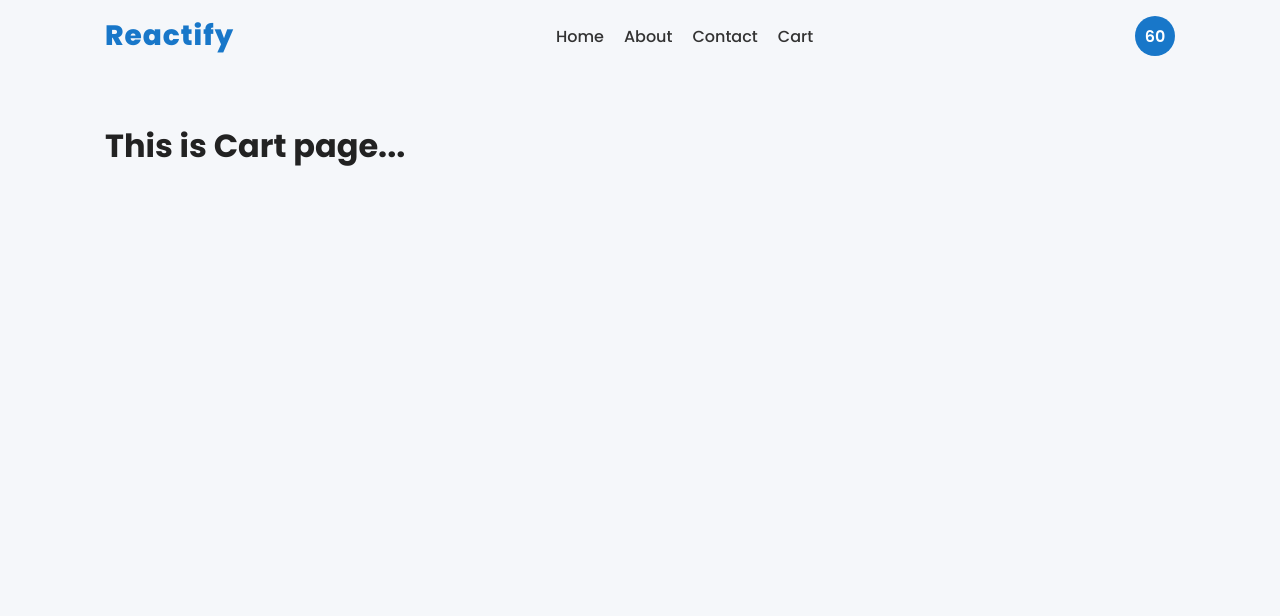
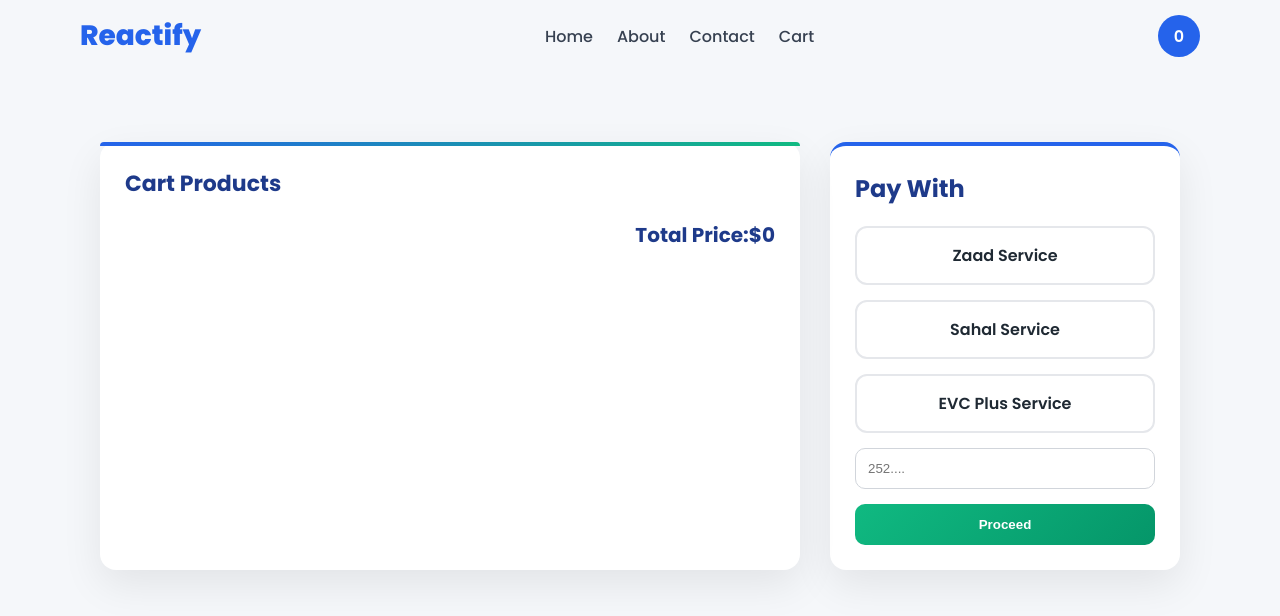
Before and after one commit to cabdalatokio-droid/Shopping_Cart, a React (Create React App) app: page /cart in a window 1280 px wide. Shown: the top 616 px of the page. Built offline with nearby package versions, Linux system fonts and the light colour scheme.

Commit message:
developing

```diff
--- a/src/ShopContext.js
+++ b/src/ShopContext.js
@@ -1,5 +1,5 @@
 // ShopContext.js
-import { createContext, useContext, useReducer } from "react";
+import { createContext, useContext, useMemo, useReducer } from "react";
 import ShopReducer, { initialState } from "./ShopReducer";
 // import { type } from "@testing-library/user-event/dist/type";
 
@@ -24,11 +24,24 @@ export const ShopProvider = ({ children }) => {
         payload:productId,
       })
     };
+    // const calculateTotal=(products)=>{
+    // let total=0;
+    // products.forEach(e=>{
+    //   total+=e.price;
+    // });
+    // dispatch({
+    //   type:"CALCULATE_TOTAL_PRICE",
+    //   payload:total
+    // })
+    // }
 
+    const total = useMemo(() => {
+  return state.products.reduce((acc, item) => acc + item.price, 0);
+}, [state.products]);
 
   const values = {
     products: state.products,
-    total: state.total,
+    total,
     AddToCart,
     DeleteProduct
   };
--- a/src/ShopReducer.js
+++ b/src/ShopReducer.js
@@ -20,6 +20,11 @@ const ShopReducer = (state, action) => {
       (product) => product.id !== payload
     ),
   };
+  case"CALCULATE_TOTAL_PRICE":
+  return {
+    ...state,
+    total:payload,
+  };
 
     default:
       return state;
--- /dev/null
+++ b/src/components/CartProducts.jsx
@@ -0,0 +1,29 @@
+import useShop from "../ShopContext"
+
+const CartProduct=()=>{
+  const{products,total,DeleteProduct}=useShop();
+  return(
+    <div className="cart-products">
+      <h2>Cart Products</h2>
+      {products.map((product)=>(
+        <div className="cart-product">
+          <div className="cart-title-img">
+            <img src={product.urlImage} alt="" />
+            <span>{product.name}</span>
+          </div>
+          <h5>${product.price}</h5>
+          <button className="delete" onClick={()=>  DeleteProduct(product.id)}>Delete
+
+          </button>
+
+        </div>
+      ))}
+      <div className="total-price">
+       Total Price:${total}
+        {console.log(products)}
+      </div>
+
+    </div>
+  );
+}
+export default CartProduct;
--- a/src/components/Header.jsx
+++ b/src/components/Header.jsx
@@ -1,7 +1,9 @@
 import { Link } from "react-router-dom";
 import "../style.css";
+import useShop from "../ShopContext";
 
-const Header=({cart,setCart})=>{
+const Header=()=>{
+  const{products}=useShop();
   return (
     <div className="menu">
       <Link to="/" className="logo">Reactify</Link>
@@ -14,7 +16,7 @@ const Header=({cart,setCart})=>{
 
       </div>
       <Link to="/cart">
-        <span className="cart">{cart}</span>
+        <span className="cart">{products.length}</span>
       </Link>
     </div>
   )
--- a/src/components/Products.jsx
+++ b/src/components/Products.jsx
@@ -46,7 +46,7 @@ const Products=()=>{
       <div className="grid">
     {products.map((product)=>(
 
-     <Product  product={product}/>
+     <Product key={product.id}  product={product}/>
 
 
   ))}
--- /dev/null
+++ b/src/components/payment.jsx
@@ -0,0 +1,59 @@
+import { useState } from "react";
+
+const Payment = () => {
+  const initialPayment = {
+    evc: false,
+    zaad: false,
+    sahal: false,
+  };
+
+  const [payment, setPaymentMethod] = useState(initialPayment);
+
+  return (
+    <div className="payment-container">
+      <h2>Pay With</h2>
+
+      <div className="payments-cards">
+        <div
+          className={`payment-card ${payment.zaad ? "selected" : ""}`}
+          onClick={() =>
+            setPaymentMethod({ ...initialPayment, zaad: true })
+          }
+        >
+          Zaad Service
+        </div>
+
+        <div
+          className={`payment-card ${payment.sahal ? "selected" : ""}`}
+          onClick={() =>
+            setPaymentMethod({ ...initialPayment, sahal: true })
+          }
+        >
+          Sahal Service
+        </div>
+
+        <div
+          className={`payment-card ${payment.evc ? "selected" : ""}`}
+          onClick={() =>
+            setPaymentMethod({ ...initialPayment, evc: true })
+          }
+        >
+          EVC Plus Service
+        </div>
+      </div>
+
+      <form>
+        <input
+          type="text"
+          className="form-control"
+          placeholder="252...."
+        />
+        <button type="submit" className="btn-proceed">
+          Proceed
+        </button>
+      </form>
+    </div>
+  );
+};
+
+export default Payment;
--- a/src/pages/cart.js
+++ b/src/pages/cart.js
@@ -1,6 +1,12 @@
-const Cart=({setCart})=>{
-   setCart(60);
-  return <h1>This is Cart page...</h1>
+import CartProduct from "../components/CartProducts";
+import Payment from "../components/payment";
 
+const Cart=()=>{
+  return(
+    <div className="cart-container">
+     <CartProduct/>
+     <Payment/>
+    </div>
+  )
 }
 export default Cart;
--- a/src/style.css
+++ b/src/style.css
@@ -1,15 +1,17 @@
 @import url('https://fonts.googleapis.com/css2?family=Poppins:wght@300;400;500;600;700;800&display=swap');
 
+/* ----------- RESET ----------- */
 * {
   margin: 0;
   padding: 0;
   box-sizing: border-box;
 }
 
+/* ----------- BODY ----------- */
 body {
   font-family: "Poppins", sans-serif;
-  background-color: #f5f7fa;
-  color: #222;
+  background: #f5f7fa;
+  color: #1f2933;
 }
 
 /* ----------- GLOBAL ----------- */
@@ -19,8 +21,8 @@ a {
 }
 
 .container {
-  max-width: 1100px;
-  margin: 0 auto;
+  max-width: 1150px;
+  margin: auto;
   padding: 0 15px;
 }
 
@@ -36,27 +38,26 @@ a {
 .logo {
   font-size: 28px;
   font-weight: 800;
-  color: #1877c9;
-  letter-spacing: 1px;
+  color: #2563eb;
 }
 
 .links a {
-  margin: 0 10px;
+  margin: 0 12px;
   font-size: 16px;
   font-weight: 500;
-  color: #333;
-  transition: color 0.2s ease;
+  color: #374151;
+  transition: 0.2s;
 }
 
 .links a:hover {
-  color: #1877c9;
+  color: #2563eb;
 }
 
 .cart {
-  width: 40px;
-  height: 40px;
+  width: 42px;
+  height: 42px;
   border-radius: 50%;
-  background-color: #1877c9;
+  background: #2563eb;
   color: #fff;
   font-weight: 600;
   display: flex;
@@ -64,27 +65,26 @@ a {
   align-items: center;
 }
 
-/* ----------- GRID ----------- */
+/* ----------- PRODUCT GRID ----------- */
 .grid {
   display: grid;
   grid-template-columns: repeat(auto-fit, minmax(260px, 1fr));
-  gap: 20px;
-  margin-top: 20px;
+  gap: 25px;
 }
 
 /* ----------- CARD ----------- */
 .card {
   height: 320px;
-  border-radius: 12px;
+  border-radius: 16px;
   overflow: hidden;
   position: relative;
-  box-shadow: 0 6px 18px rgba(0,0,0,0.15);
-  transition: transform 0.25s ease, box-shadow 0.25s ease;
+  box-shadow: 0 10px 25px rgba(0,0,0,0.12);
+  transition: all 0.3s ease;
 }
 
 .card:hover {
-  transform: translateY(-6px);
-  box-shadow: 0 12px 25px rgba(0,0,0,0.2);
+  transform: translateY(-8px);
+  box-shadow: 0 15px 35px rgba(0,0,0,0.18);
 }
 
 /* ----------- CARD OVERLAY ----------- */
@@ -93,22 +93,18 @@ a {
   bottom: 0;
   width: 100%;
   padding: 15px;
-
   display: flex;
   justify-content: space-between;
   align-items: center;
-
   color: #fff;
-
   background: linear-gradient(
     0deg,
-    rgba(0,0,0,0.85),
-    rgba(0,0,0,0.3),
+    rgba(0,0,0,0.9),
+    rgba(0,0,0,0.4),
     transparent
   );
 }
 
-/* ----------- TEXT ----------- */
 .card span:first-child {
   font-size: 1.1rem;
   font-weight: 600;
@@ -116,54 +112,236 @@ a {
 
 .card span:last-child {
   font-size: 1rem;
-  font-weight: 500;
-  opacity: 0.9;
 }
-/* ----------- BUTTON BASE ----------- */
+
+/* ----------- BUTTON ----------- */
 .btn {
   position: absolute;
   bottom: 15px;
   right: 15px;
-
   width: 45px;
   height: 45px;
   border-radius: 50%;
   border: none;
-
   font-size: 20px;
   font-weight: bold;
-
   display: flex;
   justify-content: center;
   align-items: center;
-
   cursor: pointer;
   transition: all 0.25s ease;
-  box-shadow: 0 6px 15px rgba(0, 0, 0, 0.15);
 }
 
-/* ----------- PRIMARY (ADD) ----------- */
 .btn-primary {
-  background-color: #1877c9;
+  background: #2563eb;
   color: white;
 }
 
 .btn-primary:hover {
-  background-color: #0f5fa3;
+  background: #1e40af;
   transform: scale(1.1);
 }
 
-/* ----------- SECONDARY (REMOVE) ----------- */
 .btn-secondary {
-  background-color: #e63946;
+  background: #ef4444;
   color: white;
 }
 
 .btn-secondary:hover {
-  background-color: #c92a36;
+  background: #dc2626;
   transform: scale(1.1);
 }
+
+/* ----------- CART GRID ----------- */
+.cart-container {
+  max-width: 1200px;
+  margin: 50px auto;
+  padding: 20px;
+  display: grid;
+  grid-template-columns: 2fr 1fr;
+  gap: 30px;
+}
+
+/* ----------- CART PRODUCTS ----------- */
+.cart-products {
+  background: #fff;
+  border-radius: 16px;
+  padding: 25px;
+  box-shadow: 0 15px 40px rgba(0,0,0,0.08);
+  position: relative;
+}
+
+.cart-products::before {
+  content: "";
+  position: absolute;
+  top: 0;
+  left: 0;
+  height: 4px;
+  width: 100%;
+  background: linear-gradient(to right, #2563eb, #10b981);
+  border-radius: 16px 16px 0 0;
+}
+
+.cart-products h2 {
+  margin-bottom: 20px;
+  font-size: 22px;
+  font-weight: 700;
+  color: #1e3a8a;
+}
+
+/* ----------- CART ITEM ----------- */
+.cart-product {
+  display: grid;
+  grid-template-columns: 2fr 1fr auto;
+  align-items: center;
+  gap: 15px;
+  padding: 15px 10px;
+  border-bottom: 1px solid #f1f1f1;
+  transition: 0.2s;
+}
+
+.cart-product:hover {
+  background: #f9fafb;
+}
+
+.cart-title-img {
+  display: flex;
+  align-items: center;
+  gap: 15px;
+}
+
+.cart-title-img img {
+  width: 65px;
+  height: 65px;
+  border-radius: 10px;
+  object-fit: cover;
+}
+
+.cart-title-img span {
+  font-weight: 600;
+}
+
+.cart-product h5 {
+  font-weight: 700;
+  color: #10b981;
+}
+
+/* DELETE */
+.delete {
+  background: #ef4444;
+  color: white;
+  border: none;
+  padding: 8px 14px;
+  border-radius: 8px;
+  cursor: pointer;
+}
+
+.delete:hover {
+  background: #dc2626;
+}
+
+/* TOTAL */
+.total-price {
+  margin-top: 20px;
+  text-align: right;
+  font-size: 20px;
+  font-weight: 700;
+  color: #1e3a8a;
+}
+
+/* ----------- PAYMENT ----------- */
+.payment-container {
+  background: #fff;
+  border-radius: 16px;
+  padding: 25px;
+  height: fit-content;
+  box-shadow: 0 15px 40px rgba(0,0,0,0.08);
+  border-top: 4px solid #2563eb;
+}
+
+.payment-container h2 {
+  margin-bottom: 20px;
+  color: #1e3a8a;
+}
+
+/* PAYMENT CARDS */
+.payments-cards {
+  display: flex;
+  flex-direction: column;
+  gap: 15px;
+}
+
+.payment-card {
+  padding: 15px;
+  border-radius: 12px;
+  border: 2px solid #e5e7eb;
+  cursor: pointer;
+  text-align: center;
+  font-weight: 600;
+  transition: 0.25s;
+  position: relative;
+}
+
+.payment-card:hover {
+  border-color: #2563eb;
+  background: #eff6ff;
+}
+
+/* SELECTED */
+.payment-card.selected {
+  background: #2563eb;
+  color: white;
+  border-color: #2563eb;
+  box-shadow: 0 10px 25px rgba(37, 99, 235, 0.3);
+}
+
+.payment-card.selected::after {
+  content: "✓";
+  position: absolute;
+  top: 8px;
+  right: 10px;
+}
+
+/* INPUT */
+.form-control {
+  width: 100%;
+  padding: 12px;
+  margin-top: 15px;
+  border-radius: 10px;
+  border: 1px solid #d1d5db;
+}
+
+.form-control:focus {
+  border-color: #2563eb;
+  outline: none;
+  box-shadow: 0 0 0 3px rgba(37, 99, 235, 0.1);
+}
+
+/* BUTTON */
+.btn-proceed {
+  margin-top: 15px;
+  width: 100%;
+  padding: 13px;
+  background: linear-gradient(135deg, #10b981, #059669);
+  color: white;
+  border: none;
+  border-radius: 10px;
+  font-weight: 600;
+  cursor: pointer;
+}
+
+.btn-proceed:hover {
+  transform: translateY(-2px);
+  box-shadow: 0 10px 20px rgba(16, 185, 129, 0.3);
+}
+
 /* ----------- RESPONSIVE ----------- */
+@media (max-width: 900px) {
+  .cart-container {
+    grid-template-columns: 1fr;
+  }
+}
+
 @media (max-width: 600px) {
   .logo {
     font-size: 22px;
```
